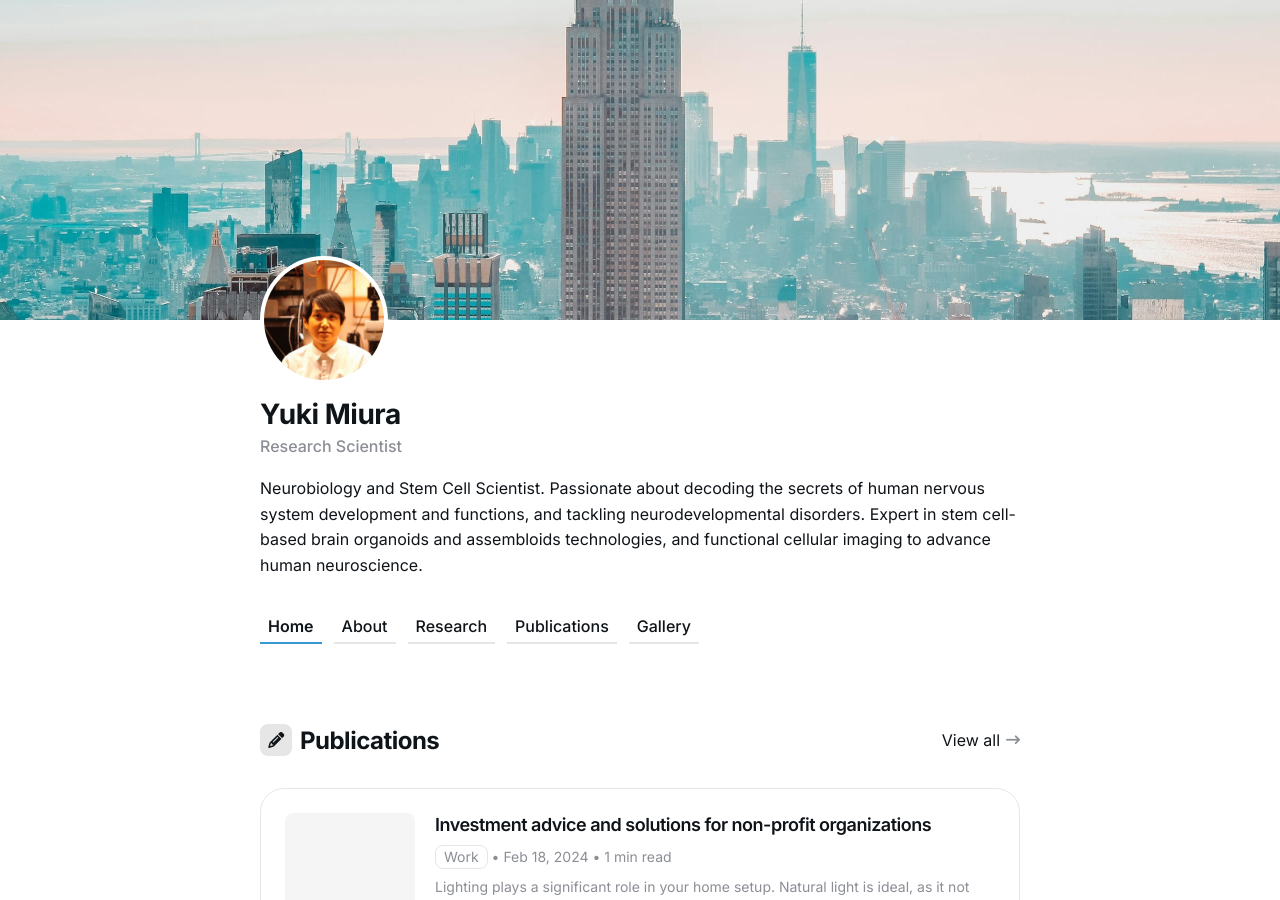
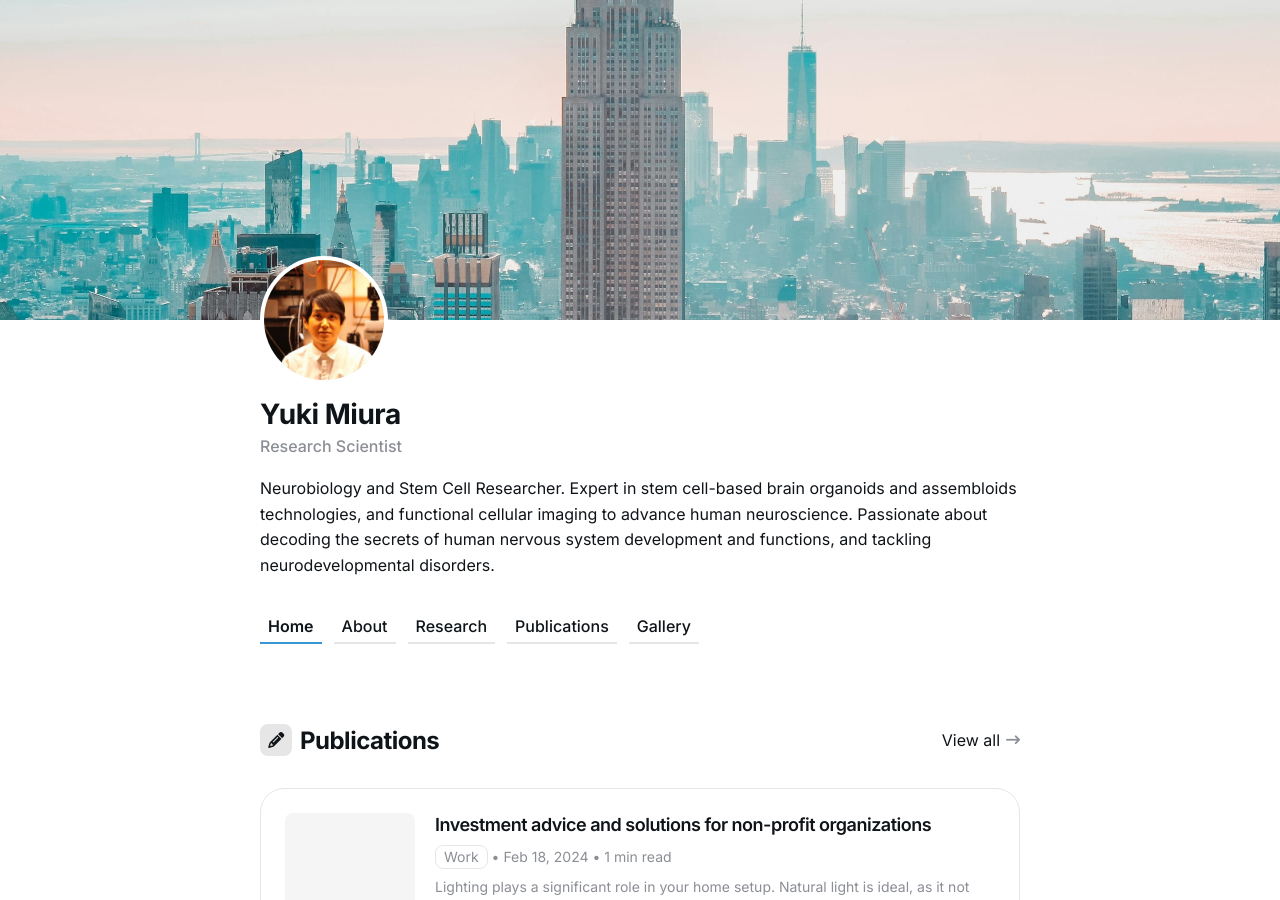
Before and after one commit to ykmiura/ykmiura.github.io, a Jekyll site: the page built from index.html, in a window 1280 px wide and 900 px high. Built offline with Jekyll 4.4.1, drawn with Linux system fonts in a browser that asks for light colours.

Commit message:
Update settings.yml

```diff
--- a/_data/settings.yml
+++ b/_data/settings.yml
@@ -39,7 +39,7 @@
 author:
   author_name: Yuki Miura
   author_role: Research Scientist
-  author_bio: Neurobiology and Stem Cell Scientist. Passionate about decoding the secrets of human nervous system development and functions, and tackling neurodevelopmental disorders. Expert in stem cell-based brain organoids and assembloids technologies, and functional cellular imaging to advance human neuroscience.
+  author_bio: Neurobiology and Stem Cell Researcher. Expert in stem cell-based brain organoids and assembloids technologies, and functional cellular imaging to advance human neuroscience. Passionate about decoding the secrets of human nervous system development and functions, and tackling neurodevelopmental disorders.
   author_avatar: '/images/01-1.jpg'
 
 #-------------------------------
```
